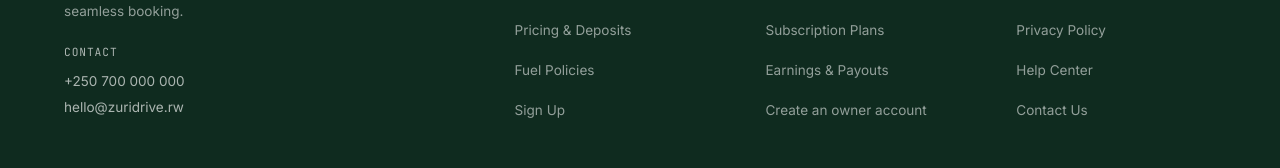
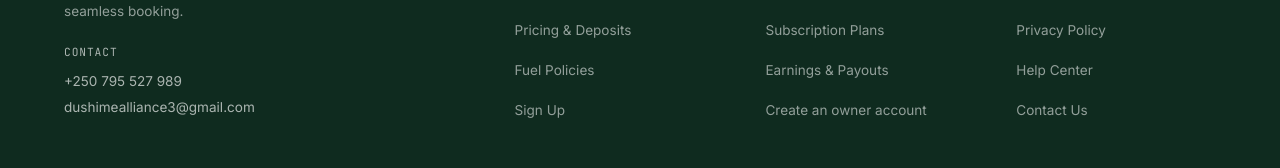
Before and after one commit to Alliance-D/zuridrive, a Next.js app: page /en in a window 1280 px wide. Shown: the part 4197-4365 px from the top of the page. Built offline with nearby package versions, Linux system fonts and the light colour scheme; no server answers; the database is empty.

Commit message:
Use a real address and number, and stop welcoming people back on their way in

```diff
--- a/app/[locale]/contact/page.tsx
+++ b/app/[locale]/contact/page.tsx
@@ -30,7 +30,7 @@ export default async function ContactPage({
   });
   const b = (chunks: React.ReactNode) => <strong>{chunks}</strong>;
   const phone = (chunks: React.ReactNode) => (
-    <a href="tel:+250788000000">{chunks}</a>
+    <a href="tel:+250795527989">{chunks}</a>
   );
 
   return (
@@ -56,7 +56,7 @@ export default async function ContactPage({
         <dl>
           <dt>{t("dtGeneral")}</dt>
           <dd>
-            <a href="mailto:hello@zuridrive.rw">hello@zuridrive.rw</a>
+            <a href="mailto:dushimealliance3@gmail.com">dushimealliance3@gmail.com</a>
           </dd>
 
           {/* The top plan carries a listing cap, so /list-your-car sends
@@ -65,8 +65,8 @@ export default async function ContactPage({
               them. */}
           <dt>{t("dtFleet")}</dt>
           <dd>
-            <a href="mailto:hello@zuridrive.rw?subject=Fleet%20enquiry">
-              hello@zuridrive.rw
+            <a href="mailto:dushimealliance3@gmail.com?subject=Fleet%20enquiry">
+              dushimealliance3@gmail.com
             </a>
             .{" "}
             {t("ddFleet")}
@@ -74,25 +74,25 @@ export default async function ContactPage({
 
           <dt>{t("dtPayments")}</dt>
           <dd>
-            <a href="mailto:finance@zuridrive.rw">finance@zuridrive.rw</a>.{" "}
+            <a href="mailto:dushimealliance3@gmail.com">dushimealliance3@gmail.com</a>.{" "}
             {t("ddPayments")}
           </dd>
 
           <dt>{t("dtPrivacy")}</dt>
           <dd>
-            <a href="mailto:privacy@zuridrive.rw">privacy@zuridrive.rw</a>.{" "}
+            <a href="mailto:dushimealliance3@gmail.com">dushimealliance3@gmail.com</a>.{" "}
             {t("ddPrivacy")}
           </dd>
 
           <dt>{t("dtSecurity")}</dt>
           <dd>
-            <a href="mailto:security@zuridrive.rw">security@zuridrive.rw</a>.{" "}
+            <a href="mailto:dushimealliance3@gmail.com">dushimealliance3@gmail.com</a>.{" "}
             {t("ddSecurity")}
           </dd>
 
           <dt>{t("dtPress")}</dt>
           <dd>
-            <a href="mailto:hello@zuridrive.rw">hello@zuridrive.rw</a>
+            <a href="mailto:dushimealliance3@gmail.com">dushimealliance3@gmail.com</a>
           </dd>
         </dl>
       </Clause>
--- a/app/[locale]/help/page.tsx
+++ b/app/[locale]/help/page.tsx
@@ -86,7 +86,7 @@ export default async function HelpPage({
           <dt>{t("q12")}</dt>
           <dd>
             {t("a12pre")}{" "}
-            <a href="mailto:finance@zuridrive.rw">finance@zuridrive.rw</a>{" "}
+            <a href="mailto:dushimealliance3@gmail.com">dushimealliance3@gmail.com</a>{" "}
             {t("a12post")}
           </dd>
 
--- a/app/[locale]/privacy/page.tsx
+++ b/app/[locale]/privacy/page.tsx
@@ -15,7 +15,7 @@ import { getTranslations } from "next-intl/server";
 import ProsePage, { Clause } from "@/components/marketing/ProsePage";
 
 const UPDATED = "1 August 2026";
-const CONTACT = "privacy@zuridrive.rw";
+const CONTACT = "dushimealliance3@gmail.com";
 
 export async function generateMetadata({
   params,
--- a/app/[locale]/terms/page.tsx
+++ b/app/[locale]/terms/page.tsx
@@ -97,7 +97,7 @@ export default async function TermsPage({
       <Clause n={12} title={t("s12Title")}>
         <p>
           {t("s12pre")}{" "}
-          <a href="mailto:hello@zuridrive.rw">hello@zuridrive.rw</a>
+          <a href="mailto:dushimealliance3@gmail.com">dushimealliance3@gmail.com</a>
           {t("s12mid")} <Link href="/help">{t("s12help")}</Link>{" "}
           {t("s12and")} <Link href="/privacy">{t("s12privacy")}</Link>.
         </p>
--- a/components/auth/SignupForm.tsx
+++ b/components/auth/SignupForm.tsx
@@ -3,14 +3,13 @@
 /**
  * SignupForm — phone-first signup for clients and owners.
  *
- * Two steps: details → SMS code.
+ * One step. Details in, account created, signed straight in on the password
+ * they just chose.
  *
- * A password is set here and the code is a one-off proof that the number is
- * theirs. This used to create no password at all, which left everyone who
- * signed up unable to use the sign-in form, since that asks for one.
- *
- * In development the API returns the code (`devOtp`) since no SMS provider is
- * configured, and the form shows it rather than leaving you stuck.
+ * There used to be a second step for an SMS code. It was removed because it
+ * cost a message to prove a number that the password then made unnecessary —
+ * verification now happens where the number has to work, which is when an
+ * owner lists a car. See app/api/auth/signup/route.ts.
  */
 
 import { useState } from "react";
@@ -25,7 +24,6 @@ export default function SignupForm({ role }: { role: "CLIENT" | "OWNER" }) {
   const t = useTranslations("auth");
   const tc = useTranslations("common");
   const router = useRouter();
-  const [step, setStep] = useState<"details" | "code">("details");
   const [password, setPassword] = useState("");
   const [confirm, setConfirm] = useState("");
   const [showPassword, setShowPassword] = useState(false);
@@ -36,8 +34,6 @@ export default function SignupForm({ role }: { role: "CLIENT" | "OWNER" }) {
   // the business name rather than the founder's personal name.
   const [ownerType, setOwnerType] = useState<"INDIVIDUAL" | "COMPANY">("INDIVIDUAL");
   const [businessName, setBusinessName] = useState("");
-  const [code, setCode] = useState("");
-  const [devOtp, setDevOtp] = useState<string | null>(null);
   const [busy, setBusy] = useState(false);
   const [error, setError] = useState<string | null>(null);
 
@@ -111,35 +107,6 @@ export default function SignupForm({ role }: { role: "CLIENT" | "OWNER" }) {
     }
   }
 
-  async function verify() {
-    setBusy(true);
-    setError(null);
-    try {
-      const result = await signIn("phone-otp", {
-        phone: normalise(phone),
-        otp: code.trim(),
-        redirect: false,
-      });
-
-      if (result?.error) {
-        setError(
-          result.error === "OTP_INVALID"
-            ? t("codeNotRight")
-            : result.error === "OTP_EXPIRED"
-              ? t("codeHasExpired")
-              : t("couldntSignYouIn"),
-        );
-        return;
-      }
-
-      router.push(isOwner ? "/owner/onboarding" : routes.dashboard);
-      router.refresh();
-    } catch {
-      setError(tc("networkRetry"));
-    } finally {
-      setBusy(false);
-    }
-  }
 
   const canRequest =
     name.trim().length >= 2 && phone.trim().length >= 10 && !busy;
@@ -151,14 +118,9 @@ export default function SignupForm({ role }: { role: "CLIENT" | "OWNER" }) {
           {isOwner ? t("listYourCarOnZuriDrive") : t("createYourAccount")}
         </h1>
         <p className="mt-1 text-sm text-ink-soft">
-          {step === "details"
-            ? isOwner
-              ? t("ownerIntro")
-              : t("renterIntro")
-            : t("welcomeBack")}
+          {isOwner ? t("ownerIntro") : t("renterIntro")}
         </p>
 
-        {step === "details" ? (
           <div className="mt-5 space-y-3">
             {isOwner && (
               <div>
@@ -289,55 +251,6 @@ export default function SignupForm({ role }: { role: "CLIENT" | "OWNER" }) {
               {t("agreeToTerms")}
             </p>
           </div>
-        ) : (
-          <div className="mt-5 space-y-3">
-            {devOtp && (
-              <div className="rounded-lg bg-warning-bg px-3 py-2">
-                <p className="text-xs text-warning">
-                  {t("devModeCode")}{" "}
-                  <strong className="font-mono text-sm">{devOtp}</strong>
-                </p>
-              </div>
-            )}
-
-            <Field label={t("sixDigitCode")} htmlFor="code">
-              <input
-                id="code"
-                className={`${input} text-center font-mono text-lg tracking-[0.4em]`}
-                value={code}
-                onChange={(e) =>
-                  setCode(e.target.value.replace(/[^\d]/g, "").slice(0, 6))
-                }
-                inputMode="numeric"
-                placeholder={t("sixDigitCodePlaceholder")}
-                autoFocus
-              />
-            </Field>
-
-            {error && <ErrorBox>{error}</ErrorBox>}
-
-            <button
-              onClick={verify}
-              disabled={code.length !== 6 || busy}
-              className="flex w-full items-center justify-center gap-1.5 rounded-lg bg-brand px-4 py-2.5 text-sm font-semibold text-white hover:bg-brand-dark disabled:opacity-50"
-            >
-              {busy && <Loader2 className="h-4 w-4 animate-spin" />}
-              {busy ? t("creatingAccount") : t("createAccount")}
-            </button>
-
-            <button
-              onClick={() => {
-                setStep("details");
-                setCode("");
-                setError(null);
-              }}
-              className="flex w-full items-center justify-center gap-1 text-xs font-semibold text-ink-soft hover:text-ink"
-            >
-              <ArrowLeft className="h-3 w-3" />
-              {t('changeDetails')}
-            </button>
-          </div>
-        )}
       </div>
 
       <p className="mt-4 text-center text-sm text-ink-soft">
--- a/components/footer.tsx
+++ b/components/footer.tsx
@@ -32,16 +32,16 @@ export default async function Footer() {
                 Contact
               </p>
               <a
-                href="tel:+250700000000"
+                href="tel:+250795527989"
                 className="mb-1 block text-fluid-sm text-white/65 no-underline"
               >
-                +250 700 000 000
+                +250 795 527 989
               </a>
               <a
-                href="mailto:hello@zuridrive.rw"
+                href="mailto:dushimealliance3@gmail.com"
                 className="block text-fluid-sm text-white/65 no-underline"
               >
-                hello@zuridrive.rw
+                dushimealliance3@gmail.com
               </a>
             </div>
           </div>
```
